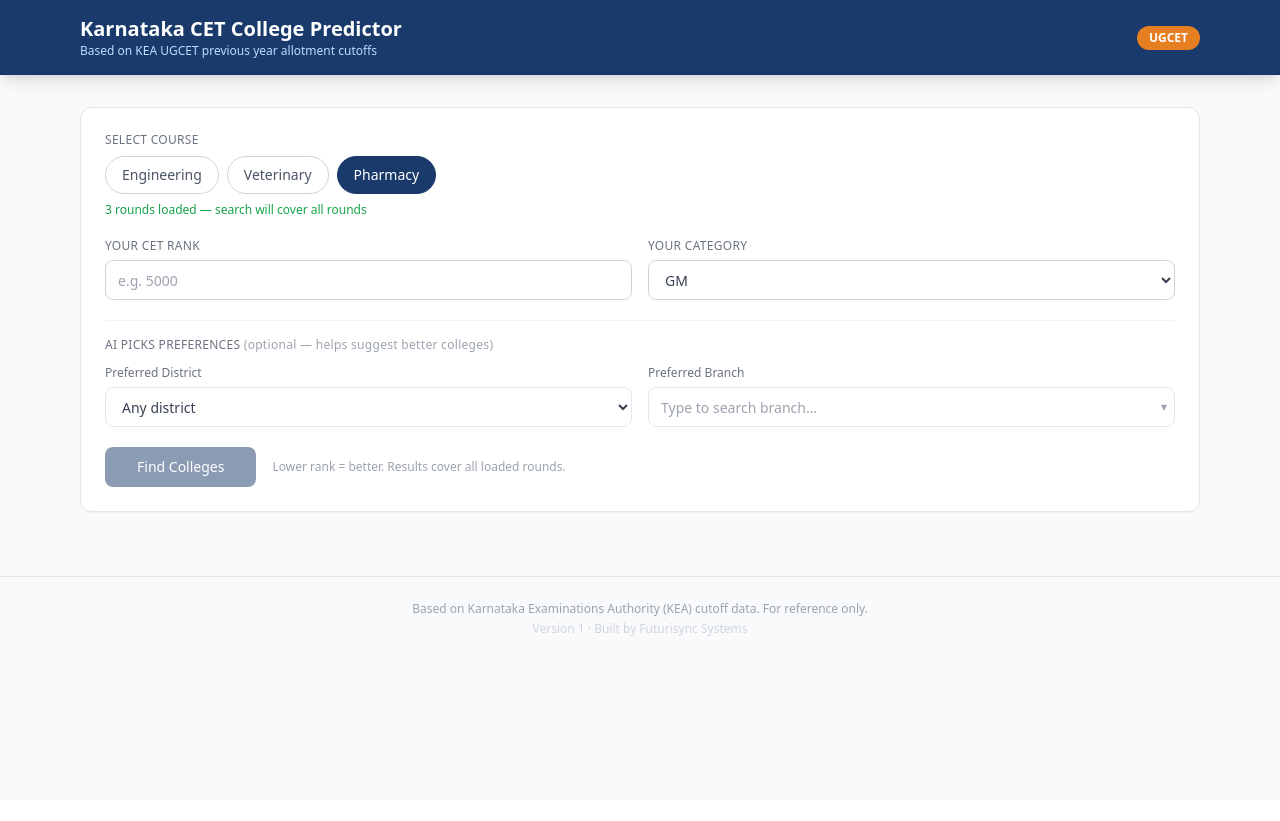
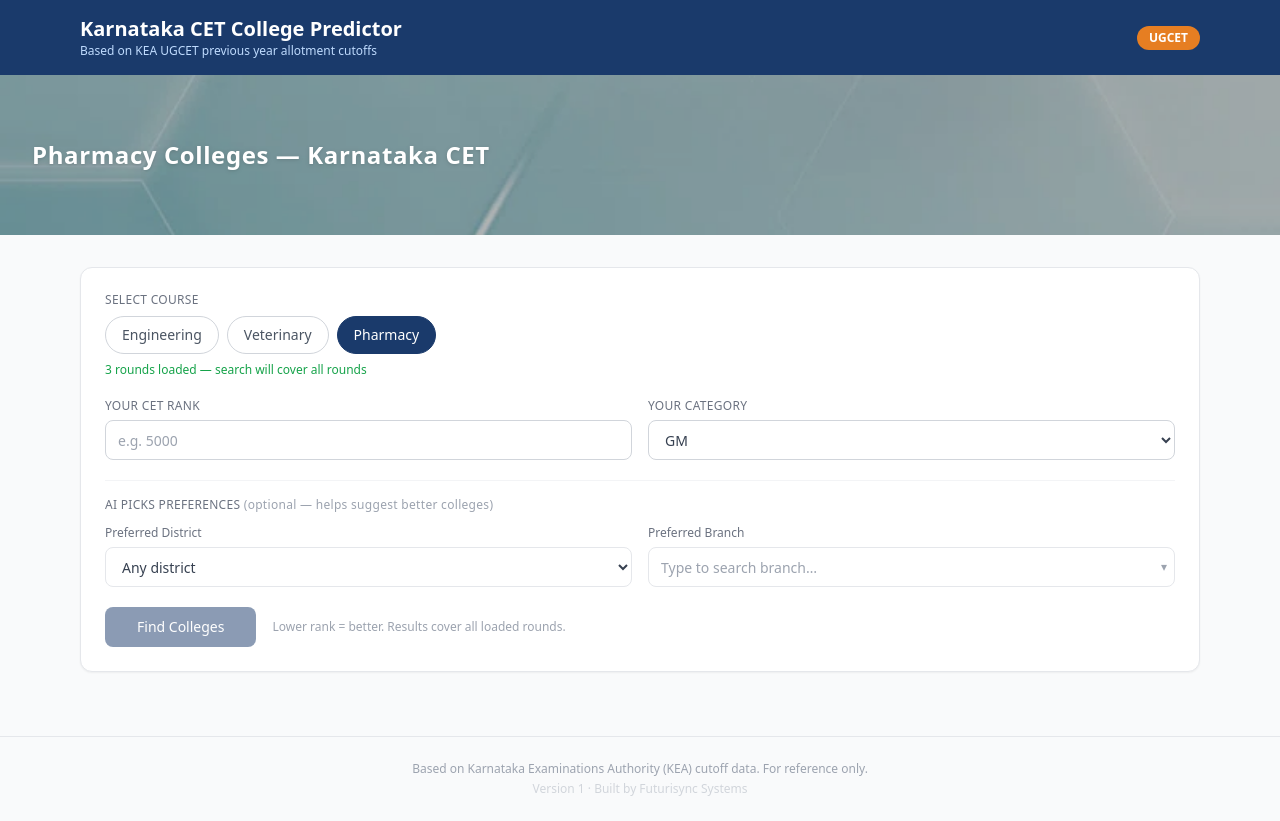
Before and after one commit to pajusri/karnataka-cet-predictor, a React (Vite) app: page / in a window 1280 px wide. Both pictures are taken after a click on the button "Pharmacy". Before the commit the page ends 800 px from the top, so only its background shows below. Built offline with nearby package versions, Linux system fonts and the light colour scheme.

Commit message:
Add pharmacy background banner image

```diff
--- a/src/App.jsx
+++ b/src/App.jsx
@@ -203,9 +203,28 @@ export default function App() {
     setHasSearched(false)
   }
 
+  const courseBanner = {
+    pharmacy: { img: '/Images/pharmacy-bg.jpg', label: 'Pharmacy' },
+  }
+  const banner = courseBanner[activeCourse]
+
   return (
     <div className="min-h-screen bg-gray-50">
       <Header />
+
+      {banner && (
+        <div
+          className="w-full h-40 bg-cover bg-center relative"
+          style={{ backgroundImage: `url('${banner.img}')` }}
+        >
+          <div className="absolute inset-0 bg-black/30 flex items-center px-8">
+            <h2 className="text-white text-2xl font-bold tracking-wide drop-shadow">
+              {banner.label} Colleges — Karnataka CET
+            </h2>
+          </div>
+        </div>
+      )}
+
       <main className="max-w-6xl mx-auto px-4 py-8 space-y-6">
         <SearchForm
           courses={courses}
```
Also changed, not shown: public/Images/pharmacy-bg.jpg (added).
